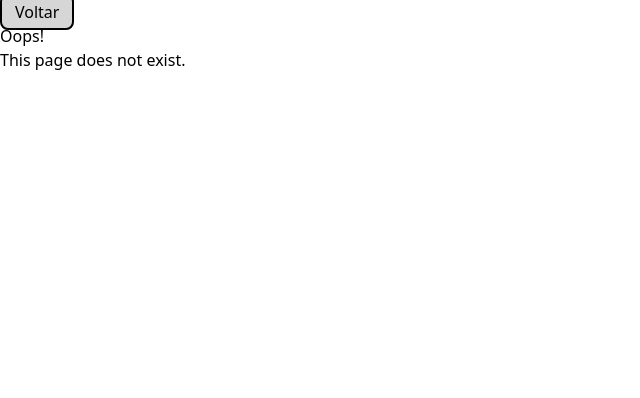
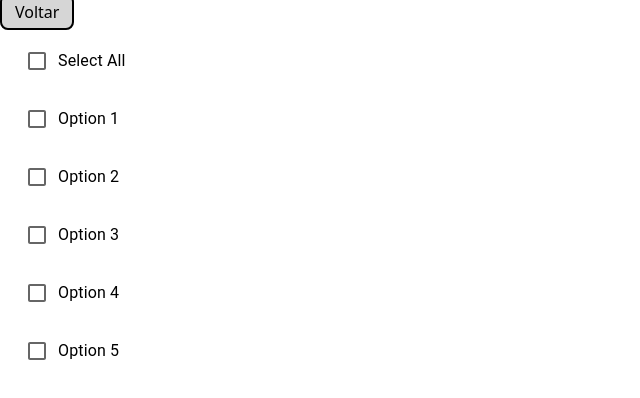
Before and after one commit to gabrielcarlossl/random-tests-app, a React (Vite) app: page /checkbox-list in a window 1280 px wide. Shown: the top 398 px of the page, without its empty margins (0-640 px from the left). Built offline with nearby package versions, Linux system fonts and the light colour scheme.

Commit message:
feat: added checkbox list

```diff
--- a/src/pages/Card.tsx
+++ b/src/pages/CardPage.tsx
@@ -58,7 +58,7 @@ const Card = () => {
         const endIndex = Math.min(startIndex + itemsPerPage, data.length)
 
         return data.slice(startIndex, endIndex).map(item => (
-            <div key={item.id} style={{ border: '1px solid black', margin: '10px', padding: '10px' }}>
+            <div key={item.id} style={{ border: '1px solid black', margin: '10px', padding: '10px', width: 'fit-content' }}>
                 <p>ID: {item.id}</p>
                 <p>Content Module ID: {item.content_module_id}</p>
                 <p>Content Module Item ID: {item.content_module_item_id}</p>
--- /dev/null
+++ b/src/pages/CheckBoxListPage.tsx
@@ -0,0 +1,60 @@
+/* eslint-disable @typescript-eslint/no-explicit-any */
+import { Checkbox, List, ListItemText, ListItem } from '@mui/material'
+import React, { useState } from 'react'
+import BackButton from '../components/button/BackButton'
+
+const CheckboxList: React.FC<any> = () => {
+  const options = [
+    { label: 'Option 1', value: 'option1' },
+    { label: 'Option 2', value: 'option2' },
+    { label: 'Option 3', value: 'option3' },
+    { label: 'Option 4', value: 'option4' },
+    { label: 'Option 5', value: 'option5' }
+  ]
+  const [selectAll, setSelectAll] = useState(false)
+  const [selectedOptions, setSelectedOptions] = useState<string[]>([])
+
+  const handleSelectAll = () => {
+    setSelectAll(!selectAll)
+    if (!selectAll) {
+      setSelectedOptions(options.map(option => option.value))
+    } else {
+      setSelectedOptions([])
+    }
+  }
+
+  const handleCheckboxChange = (value: string) => {
+    if (selectedOptions.includes(value)) {
+      setSelectedOptions(selectedOptions.filter(option => option !== value))
+    } else {
+      setSelectedOptions([...selectedOptions, value])
+    }
+  }
+
+  return (
+    <div>
+      <BackButton url='/'>Voltar</BackButton>
+      <List>
+      <ListItem>
+        <Checkbox
+          checked={selectAll}
+          onChange={handleSelectAll}
+          indeterminate={selectedOptions.length > 0 && selectedOptions.length < options.length}
+        />
+        <ListItemText primary="Select All" />
+      </ListItem>
+      {options.map(option => (
+        <ListItem key={option.value}>
+          <Checkbox
+            checked={selectedOptions.includes(option.value)}
+            onChange={() => handleCheckboxChange(option.value)}
+          />
+          <ListItemText primary={option.label} />
+        </ListItem>
+      ))}
+    </List>
+    </div>
+  )
+}
+
+export default CheckboxList
--- a/src/routes/root.tsx
+++ b/src/routes/root.tsx
@@ -19,6 +19,9 @@ export default function Root() {
               <li>
                 <a href={`/table`}>Table</a>
               </li>
+              <li>
+                <a href={`/checkbox-list`}>CheckBox List</a>
+              </li>
             </ul>
           </nav>
         </div>
```
Also changed, not shown: src/main.tsx (+6 -1 lines).
